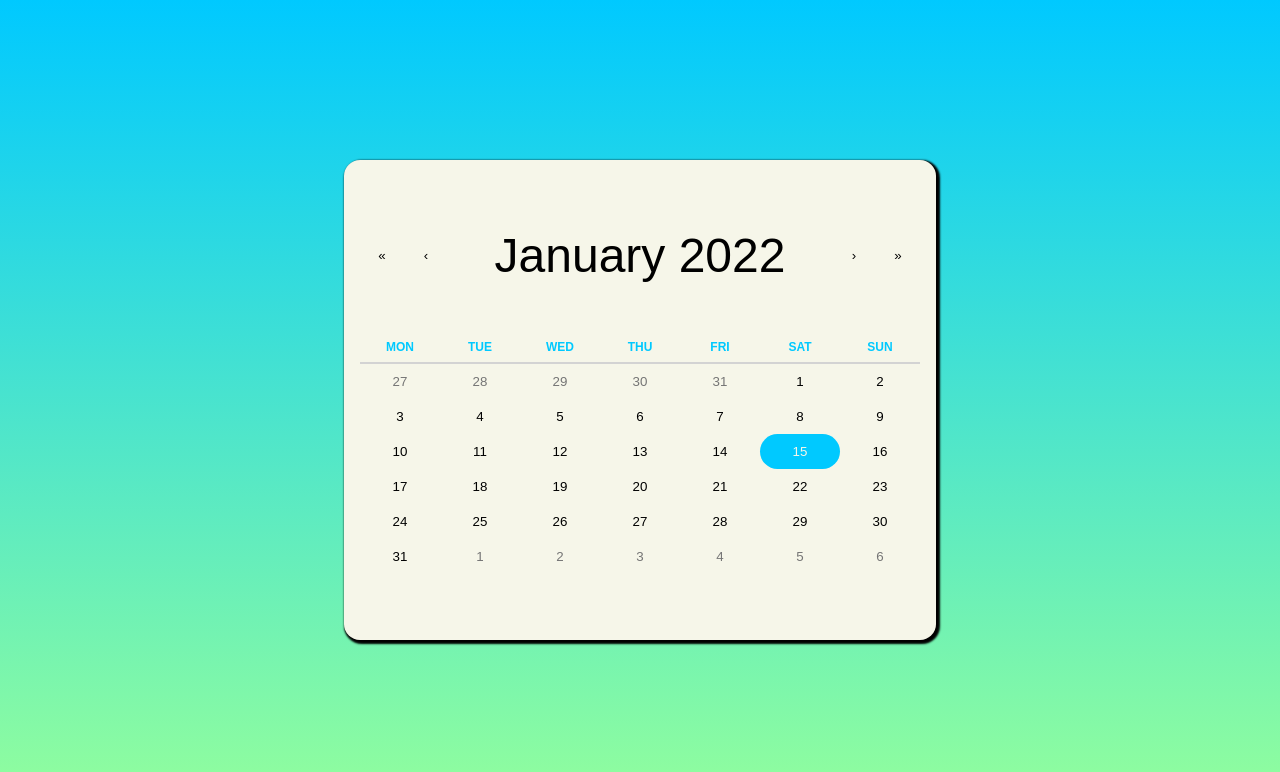
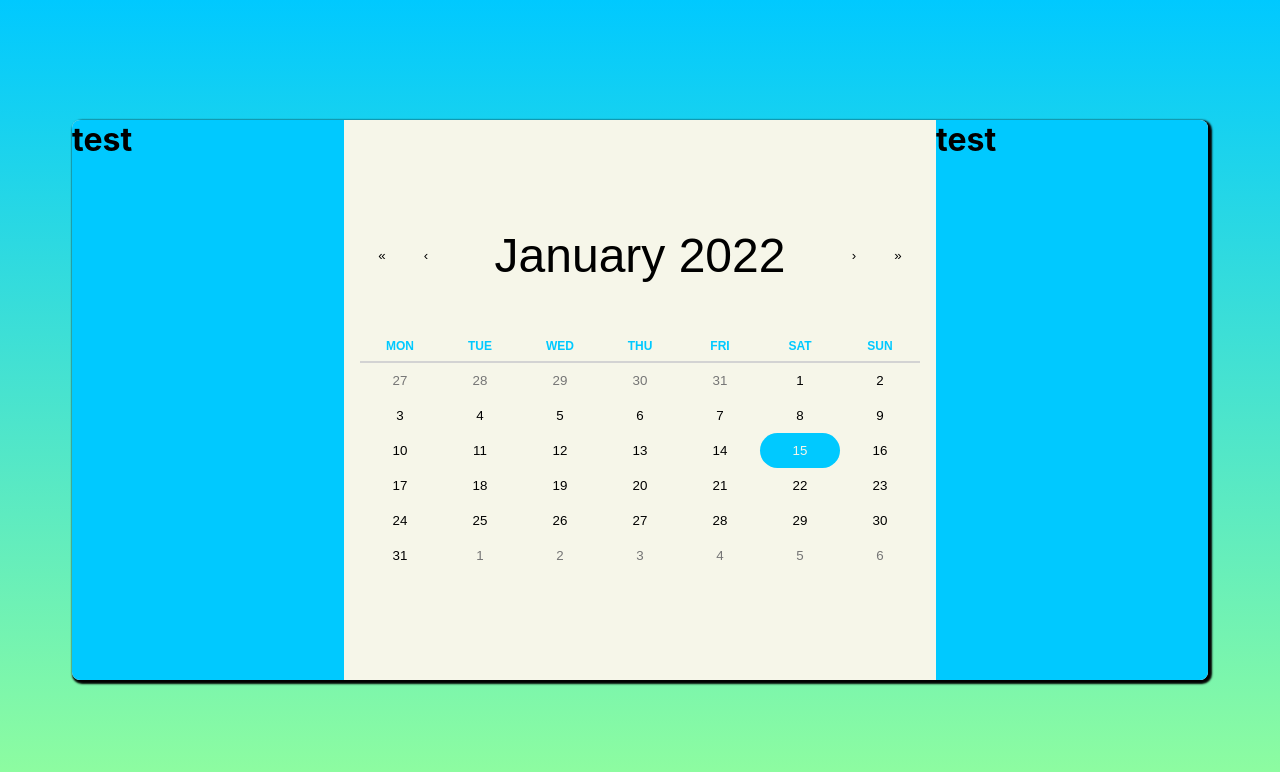
Before and after one commit to Khemi1998/events-frontend, a React (Create React App) app: page / in a window 1280 px wide. Shown: the top 772 px of the page. Built offline with nearby package versions, Linux system fonts and the light colour scheme.

Commit message:
added right and left menu

```diff
--- a/src/App.jsx
+++ b/src/App.jsx
@@ -1,11 +1,15 @@
 import "./App.scss";
 import Calendar from "./components/Calendar/Calendar";
+import LeftMenu from "./containers/LeftMenu/LeftMenu";
+import RightMenu from "./containers/RightMenu/RightMenu";
 
 function App() {
   return (
     <div className="events">
       <div className="events__container">
+        <LeftMenu />
         <Calendar />
+        <RightMenu />
       </div>
     </div>
   );
--- a/src/App.scss
+++ b/src/App.scss
@@ -1,26 +1,34 @@
 @use "./assets/styles/typography" as *;
 @use "./assets/styles/variables" as *;
 
+* {
+  margin: 0;
+  padding: 0;
+}
+
 .events {
   display: flex;
+  flex-direction: column;
   justify-content: center;
   height: 100vh;
   background-image: linear-gradient($color-primary, $color-secondary);
   align-items: center;
   &__container {
     background-color: $color-tertiary;
-    border-radius: 1rem;
+    border-radius: 0.5rem;
     width: 90%;
     box-shadow: 0.125rem 0.125rem 0.125rem 0.125rem black;
+    overflow: hidden;
   }
 }
 
 @media screen and (min-width: 961px) {
   .events {
+    flex-direction: row;
     &__container {
       display: flex;
       align-items: center;
-      height: 60vh;
+      height: 70vh;
       width: fit-content;
     }
   }
--- /dev/null
+++ b/src/containers/LeftMenu/LeftMenu.jsx
@@ -0,0 +1,12 @@
+import React from 'react'
+import "./LeftMenu.scss"
+
+export const LeftMenu = () => {
+    return (
+        <div className='leftmenu'>
+            <h1>test</h1>
+        </div>
+    )
+}
+
+export default LeftMenu;
--- /dev/null
+++ b/src/containers/LeftMenu/LeftMenu.scss
@@ -0,0 +1,14 @@
+@use "../../assets/styles/variables" as *;
+
+.leftmenu {
+  width: 100%;
+  height: 10rem;
+  background-color: $color-primary;
+}
+
+@media screen and (min-width: 961px) {
+  .leftmenu {
+    width: 17rem;
+    height: 100%;
+  }
+}
--- /dev/null
+++ b/src/containers/RightMenu/RightMenu.jsx
@@ -0,0 +1,12 @@
+import React from 'react'
+import "./RightMenu.scss"
+
+export const RightMenu = () => {
+    return (
+        <div className='rightmenu'>
+            <h1>test</h1>
+        </div>
+    )
+}
+
+export default RightMenu;
--- /dev/null
+++ b/src/containers/RightMenu/RightMenu.scss
@@ -0,0 +1,14 @@
+@use "../../assets/styles/variables" as *;
+
+.rightmenu {
+  display: none;
+}
+
+@media screen and (min-width: 961px) {
+  .rightmenu {
+    display: block;
+    width: 17rem;
+    height: 100%;
+    background-color: $color-primary;
+  }
+}
```
